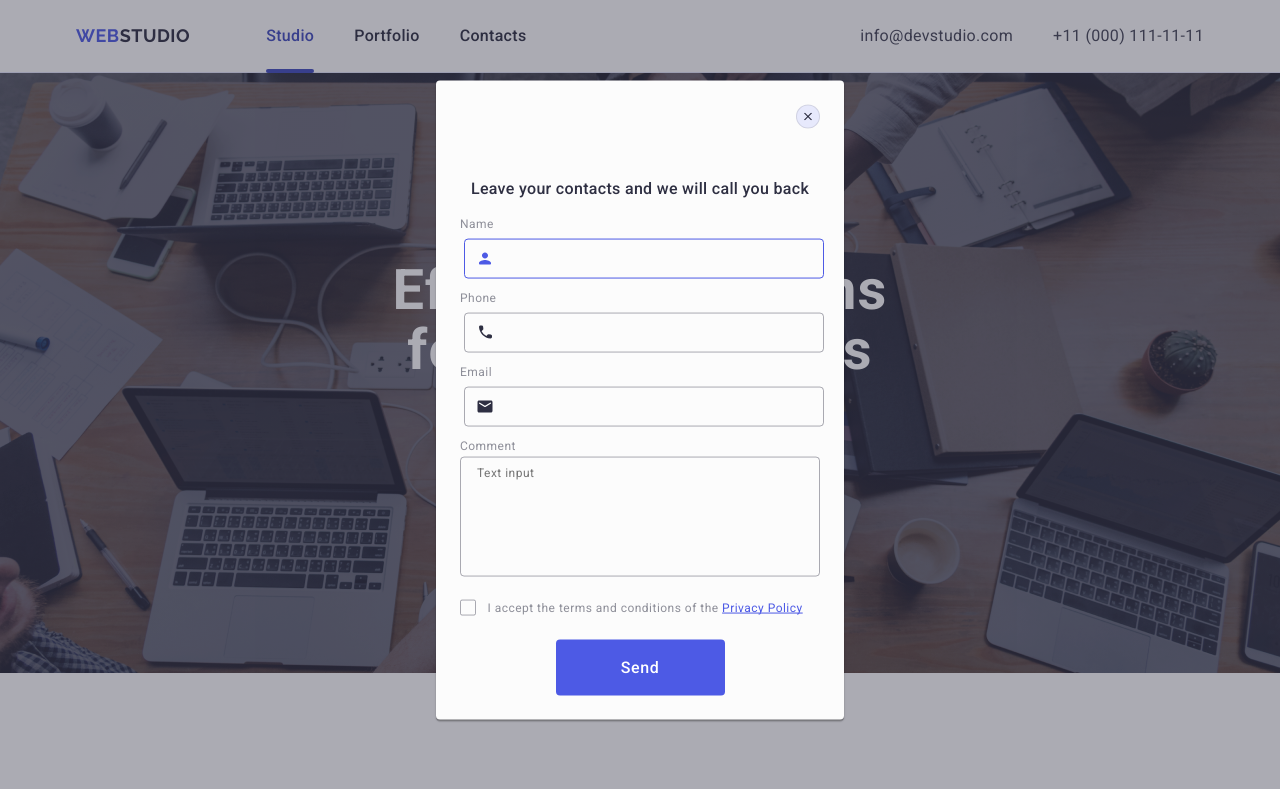
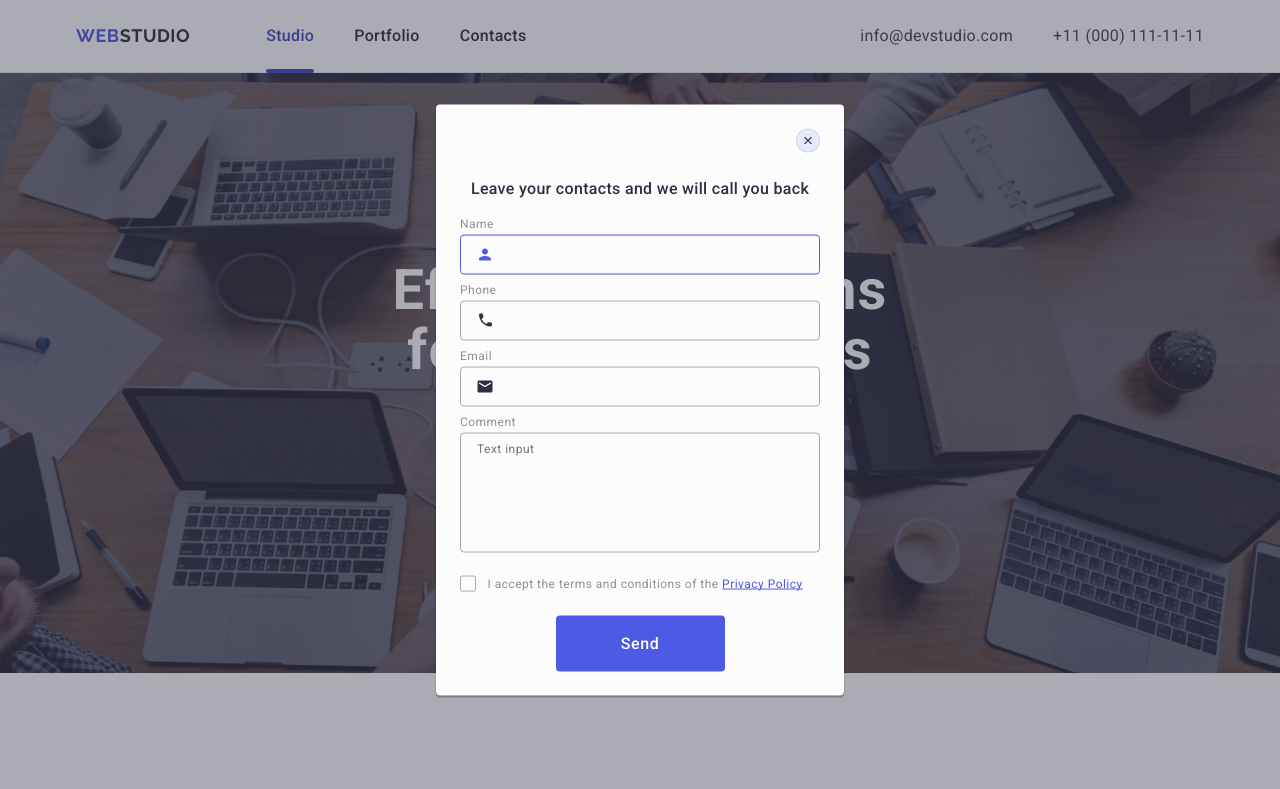
Before and after one commit to larysa-st/goit-markup-hw-05, a plain HTML site: page index.html in a window 1280 px wide. Shown: the top 789 px of the page. Drawn offline with nearby package versions, Linux system fonts and the light colour scheme.

Commit message:
remove margins

```diff
--- a/css/styles.css
+++ b/css/styles.css
@@ -557,7 +557,6 @@ img {
   padding: 8px 24px;
   min-width: 165px;
   height: 40px;
-  margin-left: 16px;
   fill: #fff;
   cursor: pointer;
   display: flex;
@@ -664,7 +663,6 @@ img {
   letter-spacing: 0.02em;
   text-align: center;
   color: #2e2f42;
-  margin-top: 24px;
   margin-bottom: 16px;
 }
 
@@ -695,7 +693,7 @@ img {
   letter-spacing: 0.04em;
   width: 100%;
   height: 40px;
-  margin: 4px;
+
   position: relative;
   outline: transparent;
   transition: border-color 250ms cubic-bezier(0.4, 0, 0.2, 1);
```
